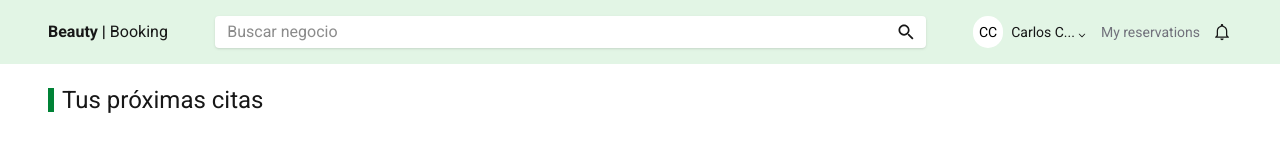
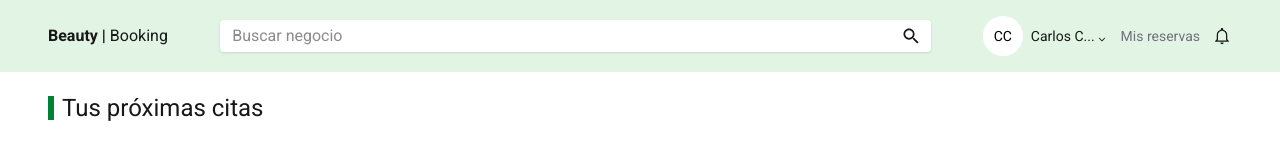
Before and after one commit to carlosed7641/beauty-booking, a Next.js app: page / in a window 1280 px wide. Shown: the top 147 px of the page. Built offline with nearby package versions, Linux system fonts and the light colour scheme.

Commit message:
menu desktop

```diff
--- a/app/(beauty)/components/header/Header.tsx
+++ b/app/(beauty)/components/header/Header.tsx
@@ -14,7 +14,7 @@ export const Header = () => {
                     <SearchBar />
                     <div className="flex gap-3 text-sm items-center">
                         <UserMenu />
-                        <Link href="/" className="text-zinc-500 hidden md:block">My reservations</Link>
+                        <Link href="/my-reservations" className="text-zinc-500 hidden md:block">Mis reservas</Link>
                         <IoMdNotificationsOutline className="cursor-pointer h-[25px] w-[25px] md:h-5 md:w-5" />
                     </div>
                 </div>
--- a/app/(beauty)/components/side-menu/MenuContent.tsx
+++ b/app/(beauty)/components/side-menu/MenuContent.tsx
@@ -3,6 +3,7 @@ import { IoCloseSharp } from "react-icons/io5"
 import { RxCaretRight } from "react-icons/rx"
 import { useMenu } from "@/store"
 import { MENU_OPTIONS } from "@/util/const"
+import { showInitials } from "@/helpers"
 
 export const MenuContent = () => {
 
@@ -15,7 +16,9 @@ export const MenuContent = () => {
             <div className="flex justify-between items-center bg-[#E2F5E5]">
                 <Link onClick={() => setIsOpenMenu(false)} href="/profile" className="flex gap-2 p-3 pl-5 flex-1">
                     <span className="flex items-center justify-center rounded-full p-2 h-12 w-12 bg-white text-black border border-zinc-400">
-                        CC
+                        {
+                            showInitials('Carlos Castro')
+                        }
                     </span>
                     <div className="flex flex-col">
                         <p className="font-bold">Carlos Eduardo</p>
--- a/app/(beauty)/components/user-menu/UserMenu.tsx
+++ b/app/(beauty)/components/user-menu/UserMenu.tsx
@@ -1,31 +1,60 @@
 'use client'
 
 import { useState } from 'react'
+import Link from 'next/link'
 import { Dialog } from '@/components/dialog/Dialog'
 import { RxCaretDown } from 'react-icons/rx'
+import { MENU_OPTIONS } from '@/util/const'
+import { shortName, showInitials } from '@/helpers'
+
+const options = MENU_OPTIONS.filter(opt => opt.href !== '/')
 
 export const UserMenu = () => {
 
     const [isOpenDialog, setIsOpenDialog] = useState(false)
 
-    const shortName = (name: string) => {
-        return name.length > 8 ? name.slice(0, 8)+'...': name
-    }
-
     return (
         <div
             onMouseEnter={() => setIsOpenDialog(true)}
-            onMouseLeave={()=> setIsOpenDialog(false)}
+            onMouseLeave={() => setIsOpenDialog(false)}
             className="hidden gap-2 items-center cursor-pointer relative md:flex">
-            <span className="rounded-full p-1.5 bg-white text-black">
-                CC
+            <span className="flex items-center justify-center rounded-full h-10 w-10 bg-white text-black">
+                {showInitials("Carlos Castro")}
             </span>
             <p className="flex items-end">
                 {shortName('Carlos Castro')}
                 <RxCaretDown />
             </p>
             {
-                isOpenDialog && <Dialog />
+                isOpenDialog &&
+                <Dialog>
+                    <ul className="pb-3">
+                        <li>
+                            <Link onClick={() => setIsOpenDialog(false)} href="/profile" className="pt-4 pb-2 px-5 flex gap-2 hover:bg-zinc-100">
+                                <span className="flex items-center justify-center rounded-full border border-zinc-200 w-10 h-10 bg-white text-black">
+                                   {showInitials('Carlos Castro')}
+                                </span>
+                                <div className="flex flex-col">
+                                    <span className="font-bold">Carlos Castro</span>
+                                    <span className="text-sm flex items-center">
+                                        Mi perfil
+                                        <RxCaretDown className="rotate-[270deg]" />
+                                    </span>
+                                </div>
+                            </Link>
+                        </li>
+                        <hr className="text-zinc-200" />
+                        {
+                            options.map(opt => (
+                                <li key={opt.href}>
+                                    <Link onClick={() => setIsOpenDialog(false)} className="flex py-1.5 px-5 text-zinc-600 hover:bg-zinc-100" href={opt.href}>
+                                        {opt.label}
+                                    </Link>
+                                </li>
+                            ))
+                        }
+                    </ul>
+                </Dialog>
             }
         </div>
     )
--- a/app/components/dialog/Dialog.tsx
+++ b/app/components/dialog/Dialog.tsx
@@ -1,7 +1,9 @@
-export const Dialog = () => {
+import { ReactNode } from "react"
+
+export const Dialog = ({ children }: { children: ReactNode }) => {
     return (
-        <div className="absolute h-[200px] w-[200px] top-[47px] p-5 bg-white shadow-md rounded-md">
-            Carlos Castro
+        <div className="absolute w-[200px] top-[47px] bg-white shadow-lg rounded-md">
+            {children}
             <span className="absolute right-[80px] bottom-full h-5 w-5 box-border
         border-b-8 border-b-white
         border-l-8  border-l-transparent
--- /dev/null
+++ b/app/helpers/format-text.ts
@@ -0,0 +1,9 @@
+export const shortName = (name: string) => {
+    return name.length > 8 ? name.slice(0, 8) + '...' : name
+}
+
+export const showInitials = (text: string) => {
+    if (!text) return ''
+    const words = text.trim().split(/\s+/)
+    return words.slice(0, 2).map(word => word[0]?.toUpperCase()).join('')
+}
--- a/app/helpers/index.ts
+++ b/app/helpers/index.ts
@@ -4,3 +4,4 @@ export * from './get-total-minutes'
 export * from './format-timestamp'
 export * from './get-star-quantity'
 export * from './order-by'
+export * from './format-text'
--- a/app/layout.tsx
+++ b/app/layout.tsx
@@ -7,7 +7,6 @@ export const metadata: Metadata = {
   description: 'The best beauty salons, spas and barbershops'
 }
 
-// Main menu, dk - mb
 // Merge entities page with search function
 // Loader
 // Keyboard actions
```
